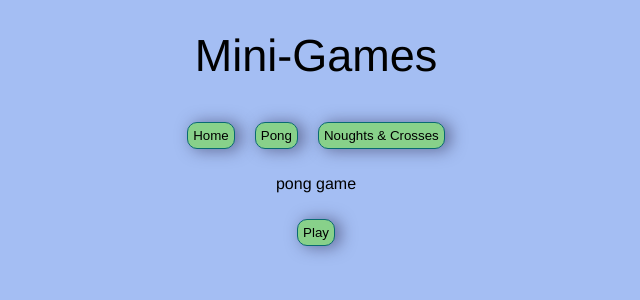
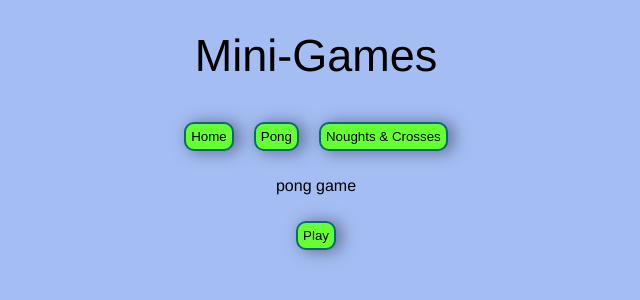
Before and after one commit to bellaroyle/mini-games, a React (Create React App) app: page /pong in a window 1280 px wide. Shown: the top 300 px of the page, without its empty margins (324-964 px from the left). Built offline with nearby package versions, Linux system fonts and the light colour scheme.

Commit message:
changed button color

```diff
--- a/src/components/miniComponents.js
+++ b/src/components/miniComponents.js
@@ -1,9 +1,9 @@
 import styled from 'styled-components';
 export const Button = styled.button`
-  background-color: #88d18a;
+  background-color: #66ff33;
   padding: 5px;
   margin: 10px;
-  border: 1px solid #096b72;
+  border: 2px solid #096b72;
   border-radius: 10px;
   color: black;
   box-shadow: 5px 1px 15px 1px #2e294e80;
```
